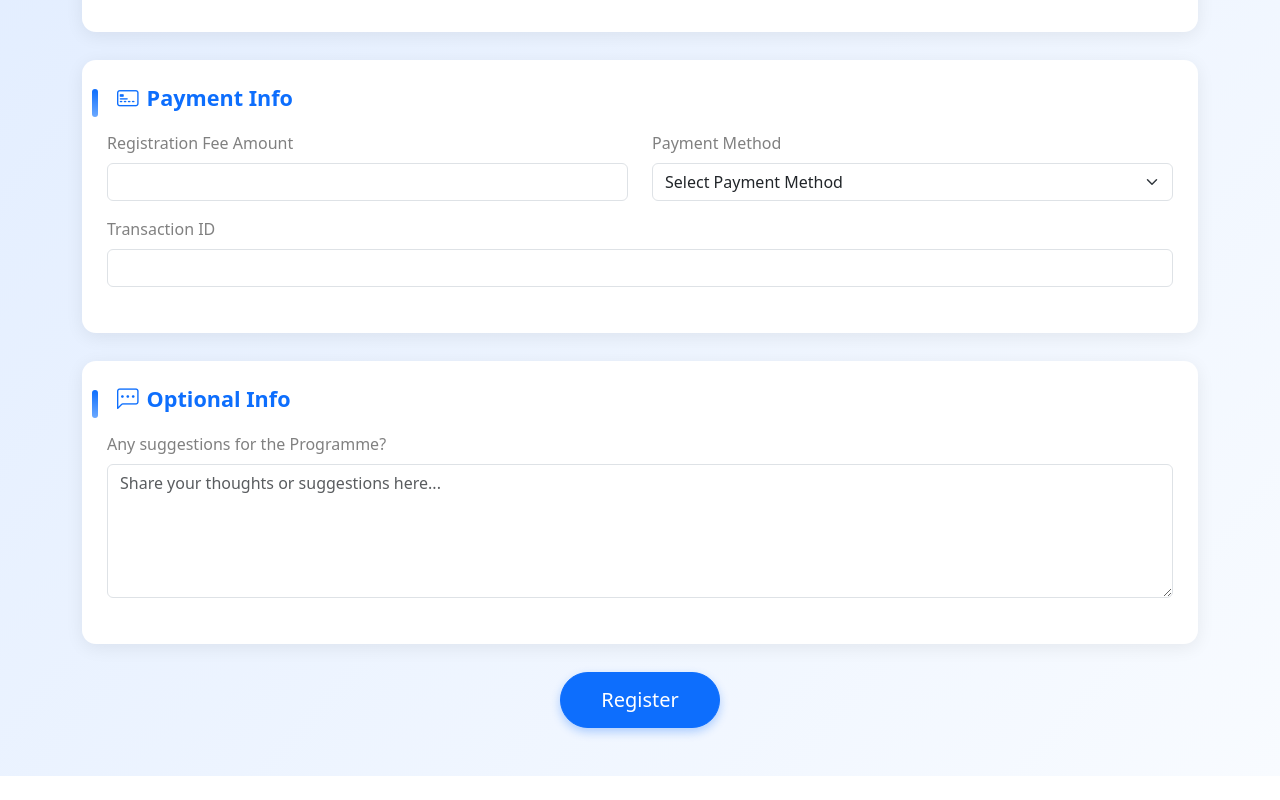
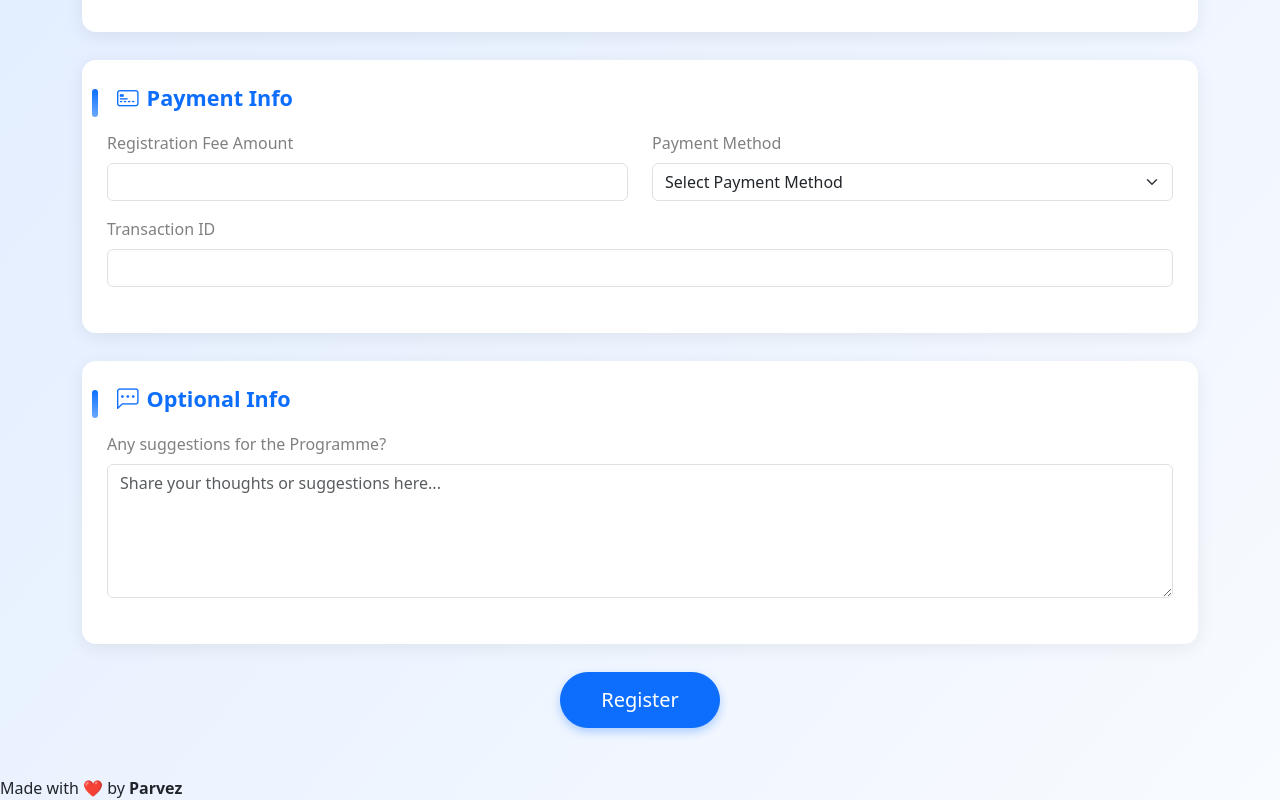
Before and after one commit to parvez-387/reunion, a plain HTML site: page index.html in a window 1280 px wide. Shown: the part 713-1513 px from the top of the page. Before the commit the page ends 1489 px from the top, so only its background shows below. Drawn offline with nearby package versions, Linux system fonts and the light colour scheme.

Commit message:
Update index.html

```diff
--- a/index.html
+++ b/index.html
@@ -140,12 +140,17 @@
   </form>
 </div>
 
+<!-- Footer -->
+<footer class="footer">
+  Made with <span class="heart">❤️</span> by <strong>Parvez</strong>
+</footer>
+
 <!-- Floating Call Button -->
 <a href="tel:01647418990" class="ring-button">
   <i data-lucide='headset' class='ring-icon'></i>
 </a>
 
-<!-- JS Libraries -->
+<!-- External JS Libraries -->
 <script src="https://unpkg.com/lucide@latest"></script>
 <script>
   lucide.createIcons();
```
